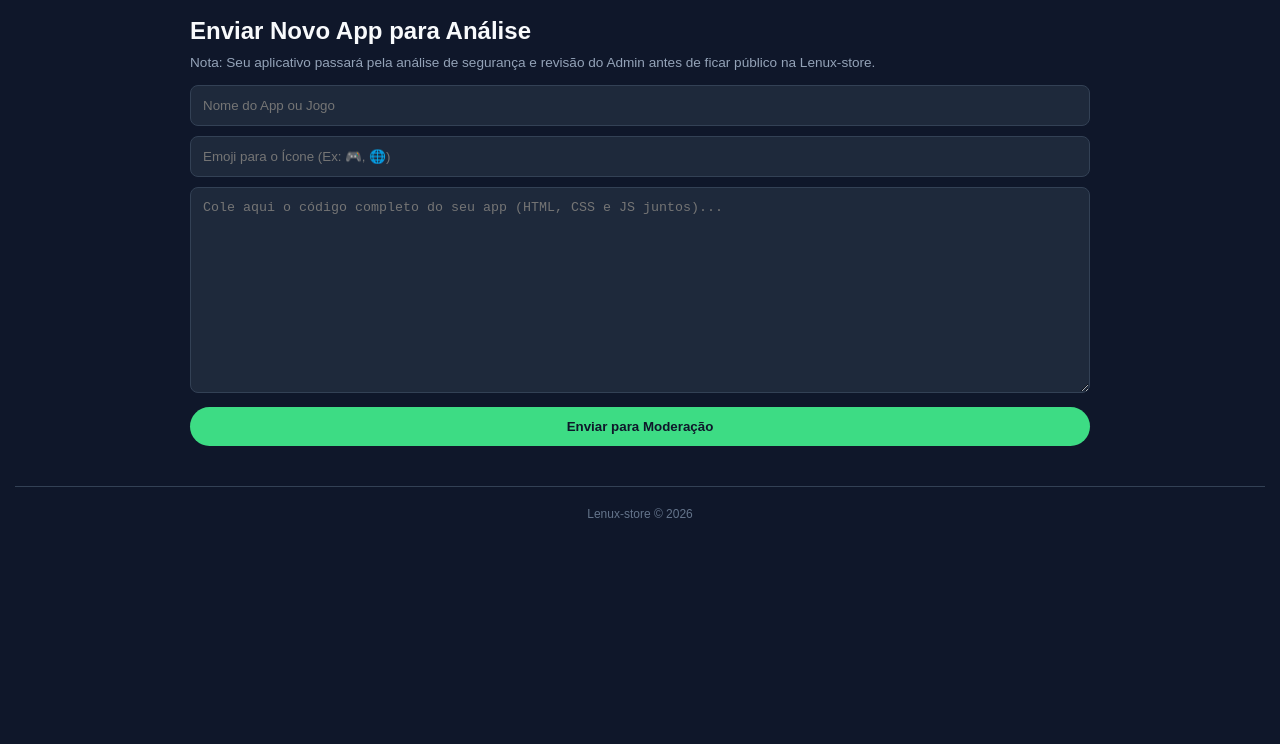
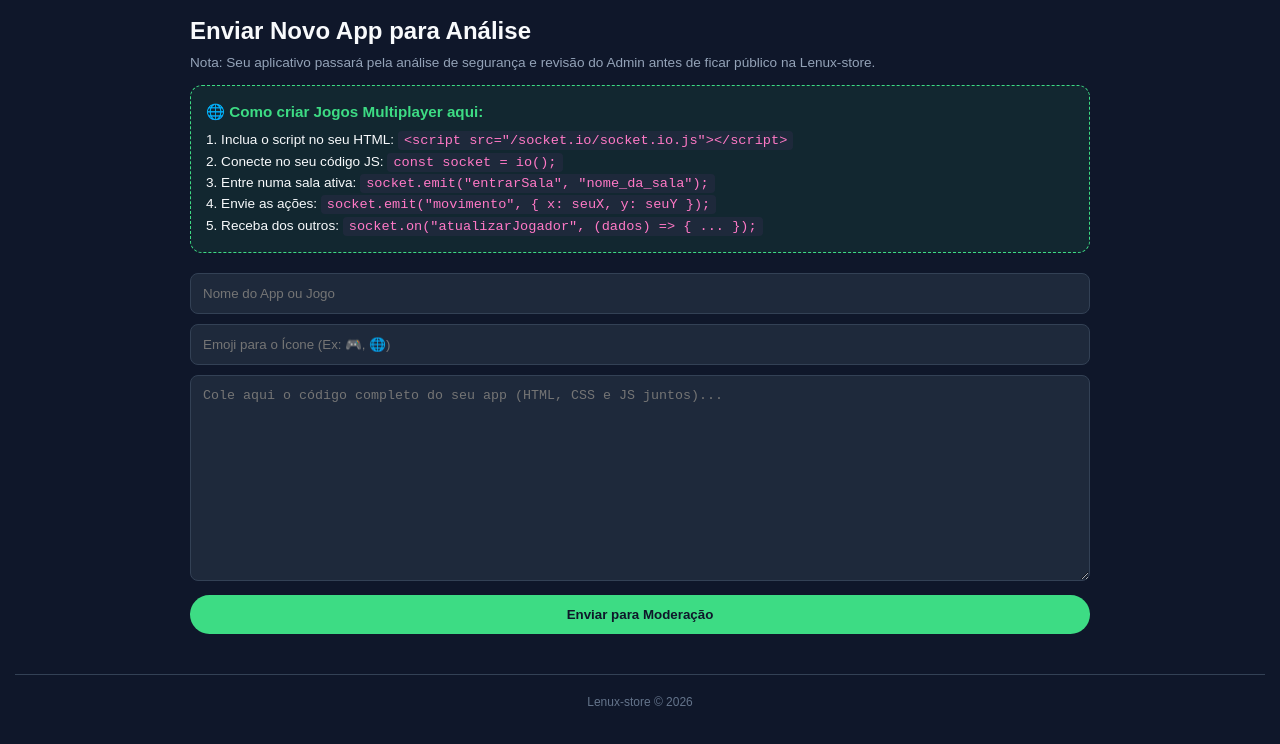
Before and after one commit to luislenux/Lenux-store, a website: page index.html in a window 1280 px wide. Both pictures are taken after a click on the button "Publicar Código 📤". Shown: the part 150-894 px from the top of the page. Before the commit the page ends 800 px from the top, so only its background shows below. Drawn offline with Linux system fonts and the light colour scheme.

Commit message:
Atualizar o index.html

```diff
--- a/index.html
+++ b/index.html
@@ -147,6 +147,13 @@
             display: inline-block;
             margin-bottom: 5px;
         }
+        code {
+            background: #1e293b;
+            padding: 2px 6px;
+            border-radius: 4px;
+            color: #ff79c6;
+            font-family: monospace;
+        }
     </style>
 </head>
 <body>
@@ -177,6 +184,16 @@
         <p style="font-size: 0.85rem; color: #94a3b8; margin-top: -10px; margin-bottom: 15px;">
             Nota: Seu aplicativo passará pela análise de segurança e revisão do Admin antes de ficar público na Lenux-store.
         </p>
+
+        <div style="background: rgba(61, 220, 132, 0.08); border: 1px dashed var(--primary); padding: 15px; border-radius: 12px; margin-bottom: 20px; font-size: 0.85rem; line-height: 1.5;">
+            <strong style="color: var(--primary); display: block; margin-bottom: 6px; font-size: 0.95rem;">🌐 Como criar Jogos Multiplayer aqui:</strong>
+            1. Inclua o script no seu HTML: <code>&lt;script src="/socket.io/socket.io.js"&gt;&lt;/script&gt;</code><br>
+            2. Conecte no seu código JS: <code>const socket = io();</code><br>
+            3. Entre numa sala ativa: <code>socket.emit("entrarSala", "nome_da_sala");</code><br>
+            4. Envie as ações: <code>socket.emit("movimento", { x: seuX, y: seuY });</code><br>
+            5. Receba dos outros: <code>socket.on("atualizarJogador", (dados) => { ... });</code>
+        </div>
+
         <input type="hidden" id="app-id-edicao" value="">
         <input type="text" id="app-nome" placeholder="Nome do App ou Jogo">
         <input type="text" id="app-imagem" placeholder="Emoji para o Ícone (Ex: 🎮, 🌐)">
```
